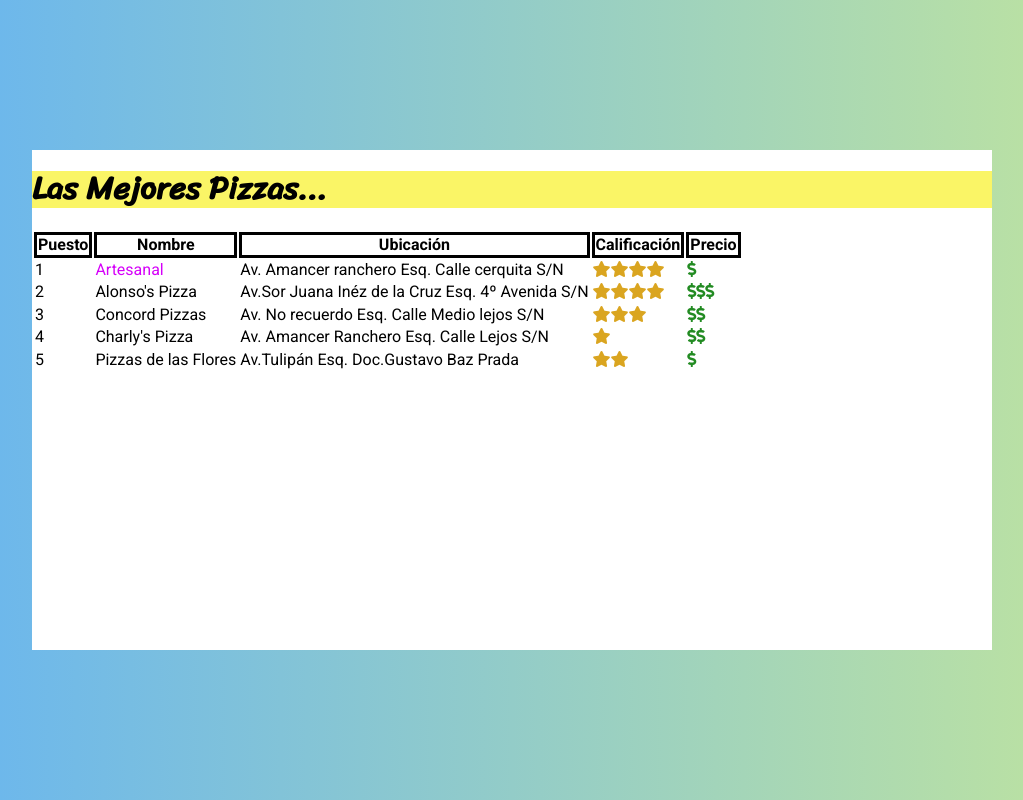
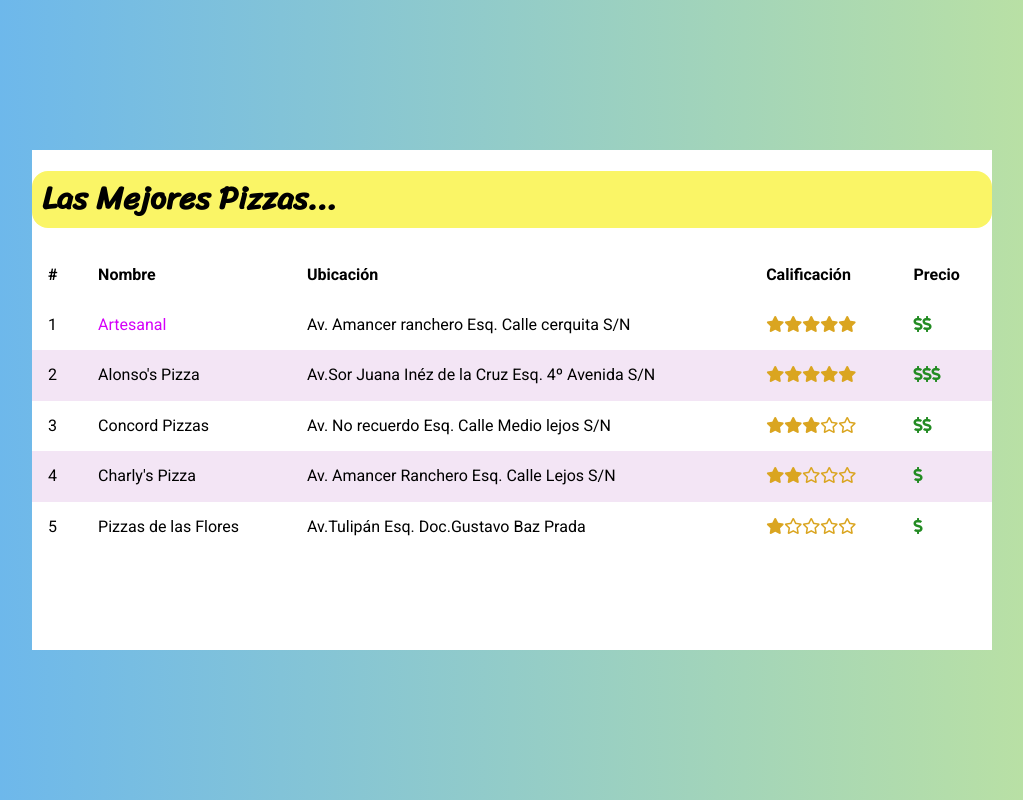
Before and after one commit to auvm/DemoPizzas, a plain HTML site: page index.html in a window 1280 px wide. Shown: the whole page, without its empty margins (128-1151 px from the left). Drawn offline with nearby package versions, Linux system fonts and the light colour scheme.

Commit message:
estilo a tabla y esquinas de titulo redondeadas

```diff
--- a/assets/css/main.css
+++ b/assets/css/main.css
@@ -22,7 +22,11 @@ body{
     h1{
         font-family: 'Sriracha', cursive;
         background-color: #FAF566;
+        border-radius: 0.5em;
+        padding: 10px;
     }
+
+
 
     .paragraph{
         line-height: 1.8em;
@@ -48,6 +52,7 @@ a{
         justify-content: center;
     }
     .content{
+
         max-width: 960px;
         max-height: 500px;
         width: 100%;
@@ -55,9 +60,18 @@ a{
         background-color: white;
     }
 
+    table{
+        width: 100%;
+        border-spacing: 0;
+    }
 
-th{
-    border: solid 3px;
+    table td, table th{
+        padding: 1em;
+        text-align: left;
+    }
+
+    table tr:nth-child(even){
+        background-color: #f3e5f5;
     }
 
     .fa-star{
--- a/index.html
+++ b/index.html
@@ -21,7 +21,7 @@
             </header>
             <table>
                 <thead>
-                    <th>Puesto</th>
+                    <th>#</th>
                     <th>Nombre</th>
                     <th>Ubicación</th>
                     <th>Calificación</th>
@@ -32,35 +32,35 @@
                         <td>1</td>
                         <td><a href="./restaurants/diamante_artesanal.html">Artesanal</a></td>
                         <td>Av. Amancer ranchero Esq. Calle cerquita S/N </td>
-                        <td><i class="fas fa-star"></i><i class="fas fa-star"></i><i class="fas fa-star"></i><i class="fas fa-star"></i></td>
-                        <td><i class="fas fa-dollar-sign"></i></td>
+                        <td><i class="fas fa-star"></i><i class="fas fa-star"></i><i class="fas fa-star"></i><i class="fas fa-star"></i><i class="fas fa-star"></i></td>
+                        <td><i class="fas fa-dollar-sign"></i><i class="fas fa-dollar-sign"></i></td>
                     </tr>
                     <tr>
                         <td>2</td>
                         <td>Alonso's Pizza</td>
                         <td>Av.Sor Juana Inéz de la Cruz Esq. 4º Avenida S/N</td>
-                        <td><i class="fas fa-star"></i><i class="fas fa-star"></i><i class="fas fa-star"></i><i class="fas fa-star"></i></td>
+                        <td><i class="fas fa-star"></i><i class="fas fa-star"></i><i class="fas fa-star"></i><i class="fas fa-star"></i><i class="fas fa-star"></i></td>
                         <td><i class="fas fa-dollar-sign"></i><i class="fas fa-dollar-sign"></i><i class="fas fa-dollar-sign"></i></td>
                     </tr>
                     <tr>
                         <td>3</td>
                         <td>Concord Pizzas<as</td>
                         <td> Av. No recuerdo Esq. Calle Medio lejos S/N</td>
-                        <td><i class="fas fa-star"></i><i class="fas fa-star"></i><i class="fas fa-star"></i></td>
+                        <td><i class="fas fa-star"></i><i class="fas fa-star"></i><i class="fas fa-star"></i><i class="far fa-star"></i><i class="far fa-star"></i></td>
                         <td><i class="fas fa-dollar-sign"></i><i class="fas fa-dollar-sign"></i></td>
                     </tr>
                     <tr>
                         <td>4</td>
                         <td>Charly's Pizza</td>
                         <td>Av. Amancer Ranchero Esq. Calle Lejos S/N</td>
-                        <td><i class="fas fa-star"></i></td>
-                        <td><i class="fas fa-dollar-sign"></i><i class="fas fa-dollar-sign"></i></td>
+                        <td><i class="fas fa-star"></i><i class="fas fa-star"></i><i class="far fa-star"></i><i class="far fa-star"></i><i class="far fa-star"></i></td>
+                        <td><i class="fas fa-dollar-sign"></i></td>
                     </tr>
                     <tr>
                         <td>5</td>
                         <td>Pizzas de las Flores</td>
                         <td>Av.Tulipán Esq. Doc.Gustavo Baz Prada </td>
-                        <td><i class="fas fa-star"></i><i class="fas fa-star"></i></td>
+                        <td><i class="fas fa-star"></i><i class="far fa-star"></i><i class="far fa-star"></i><i class="far fa-star"></i><i class="far fa-star"></i></td>
                         <td><i class="fas fa-dollar-sign"></i></td>
                     </tr>
 
```
Lines whose indentation alone changed are shown as unchanged.
